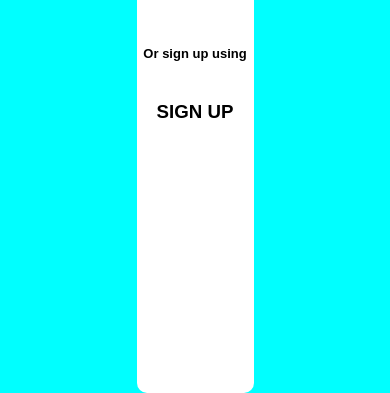
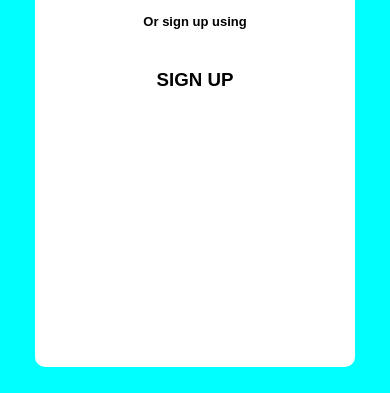
Before and after one commit to Aidea-creative/login-1, a plain HTML site: page index.html in a window 390 px wide. Shown: the part 451-844 px from the top of the page. Drawn offline with Linux system fonts and the light colour scheme.

Commit message:
addedmedeia query

```diff
--- a/css/style.css
+++ b/css/style.css
@@ -95,3 +95,30 @@ padding-right: 10px;
     border-bottom: 1px solid gray;
     padding-bottom: 10px;
 }
+
+
+
+@media (max-width:700px){
+    .parent_container{
+        width: 320px;
+        height: 90vh;
+        display: flex;
+        align-items: center;
+        margin-top: 5%;
+        padding-bottom: 10%;
+
+    }
+    .parent_container .stopper{
+       margin-top: 10%;
+
+    }
+
+
+}
+@media (max-width:360px) {
+    .parent_container{
+        box-shadow: 0px 5px 22px 5px rgba(0,0,0,0.43)
+        ;
+    }
+
+}
```
Also changed, not shown: index.html (+1 -0 lines).
